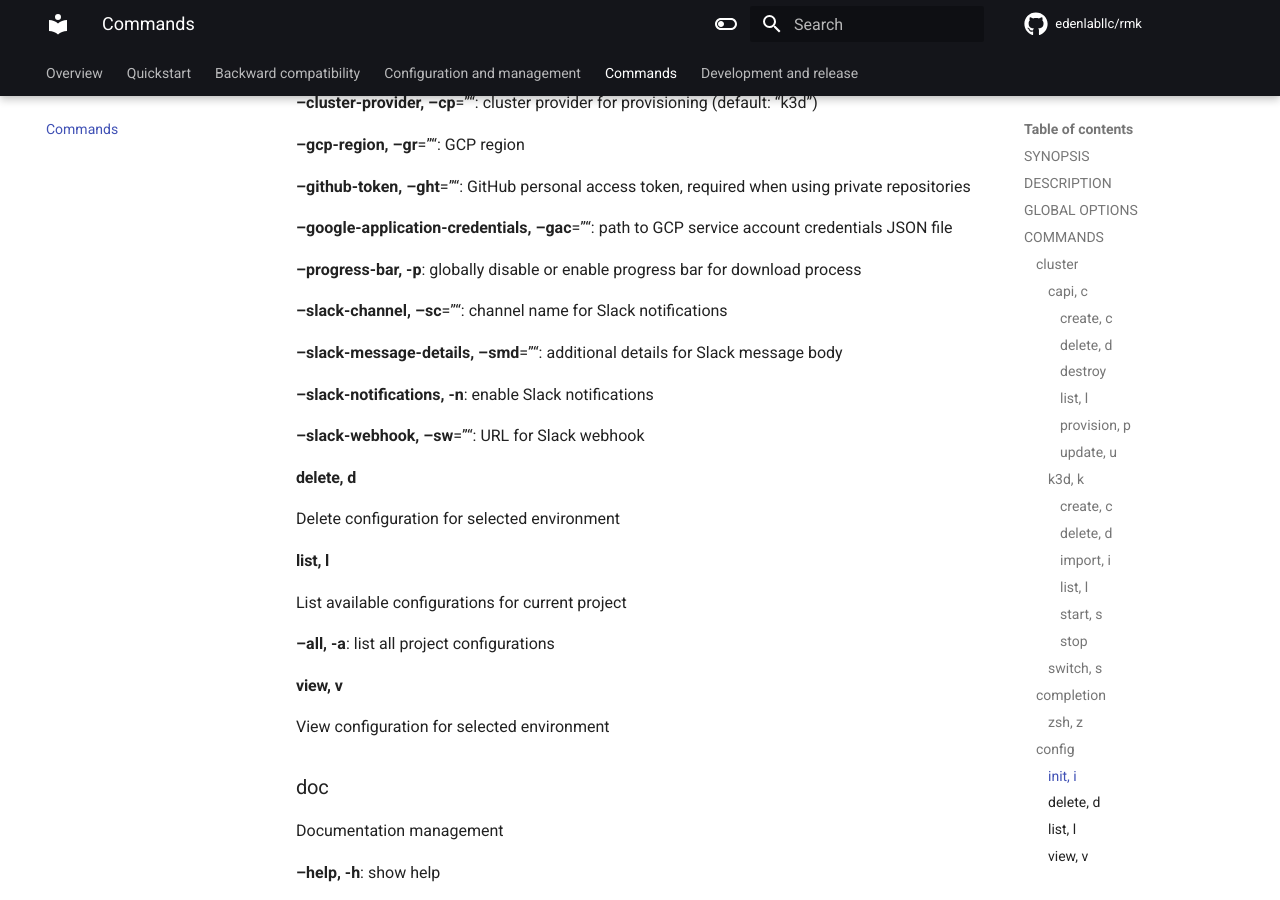
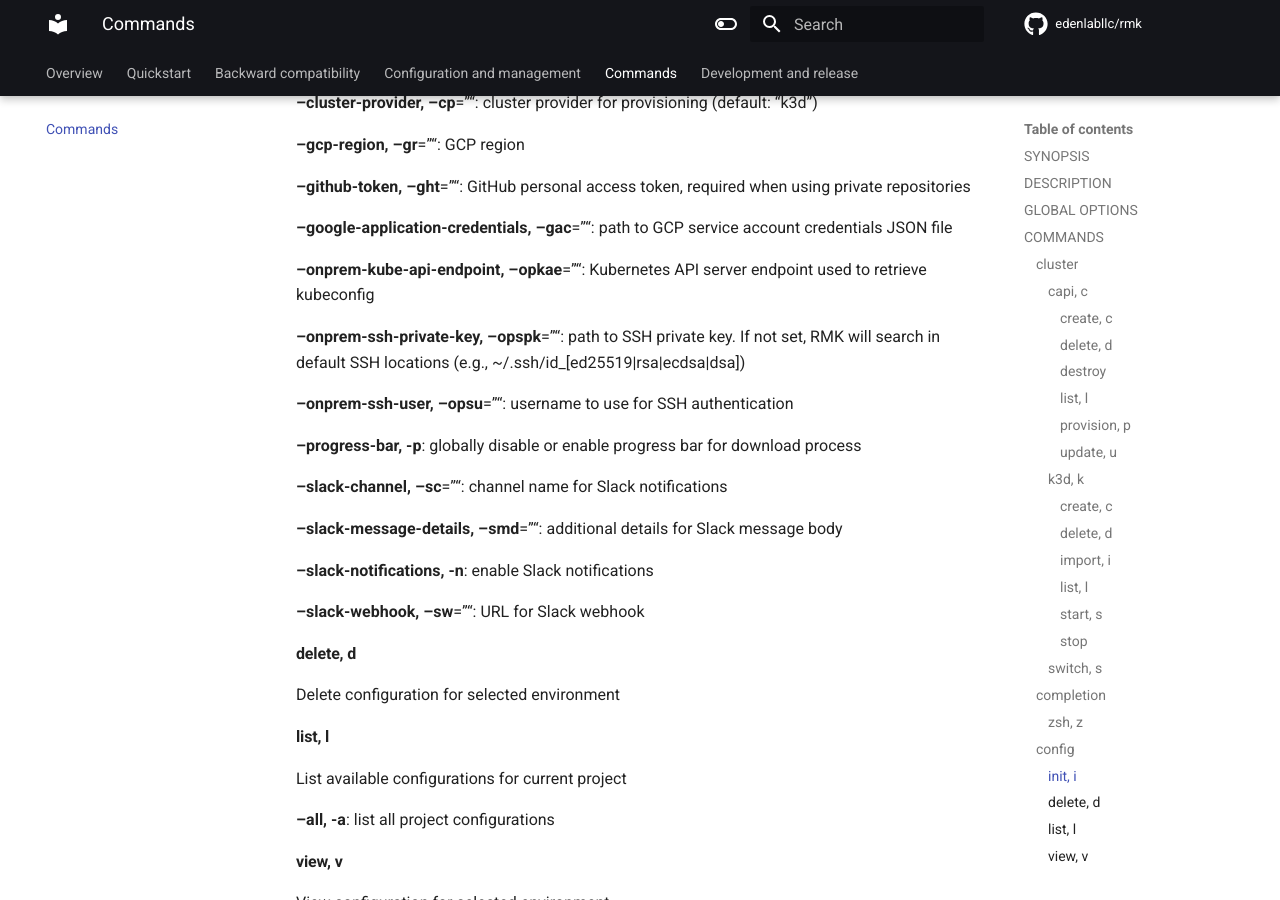
Before and after one commit to edenlabllc/rmk, an MkDocs documentation site: the page built from docs/commands.md, in a window 1280 px wide and 900 px high, scrolled down 3364 px. Built offline with MkDocs 1.6.1 and Material for MkDocs 9.7.7, drawn with Linux system fonts in a browser that asks for light colours; comment, search, counter and statistics services are not loaded; the version menu is left out; some of the changed text lies outside the part shown.

Commit message:
[skip docs commands update] Update commands documentation

```diff
--- a/docs/commands.md
+++ b/docs/commands.md
@@ -156,6 +156,12 @@ Initialize configuration for current project and selected environment
 **--github-token, --ght**="": GitHub personal access token, required when using private repositories
 
 **--google-application-credentials, --gac**="": path to GCP service account credentials JSON file
+
+**--onprem-kube-api-endpoint, --opkae**="": Kubernetes API server endpoint used to retrieve kubeconfig
+
+**--onprem-ssh-private-key, --opspk**="": path to SSH private key. If not set, RMK will search in default SSH locations (e.g., ~/.ssh/id_[ed25519|rsa|ecdsa|dsa])
+
+**--onprem-ssh-user, --opsu**="": username to use for SSH authentication
 
 **--progress-bar, -p**: globally disable or enable progress bar for download process
 
```
Also changed, not shown: other parts of docs/commands.md (+2 -2 lines).
